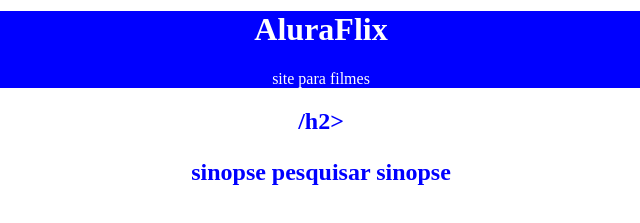
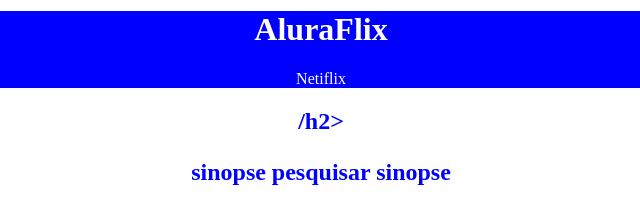
Before and after one commit to caioduartemendes-del/projeto-IA, a plain HTML site: page index.html in a window 1280 px wide. Shown: the part 409-632 px from the top of the page, 319-959 px from the left. Drawn offline with Linux system fonts and the light colour scheme.

Commit message:
estilização

```diff
--- a/index.html
+++ b/index.html
@@ -13,7 +13,7 @@
 </body>
 <header>
 <h1>AluraFlix</h1>
-<p>site para filmes</p>
+<p>Netiflix</p>
 </header>
 <main>
     <h2>/h2>
```
